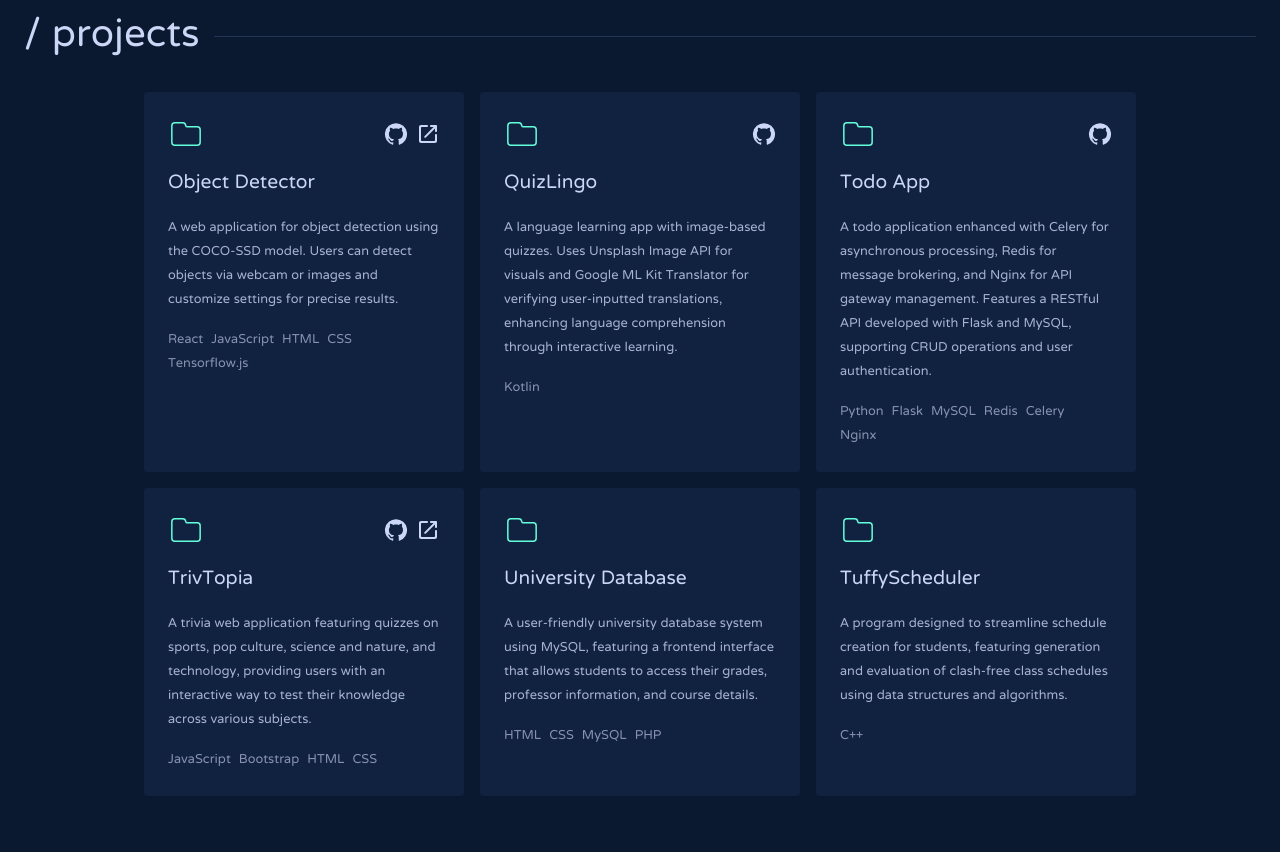
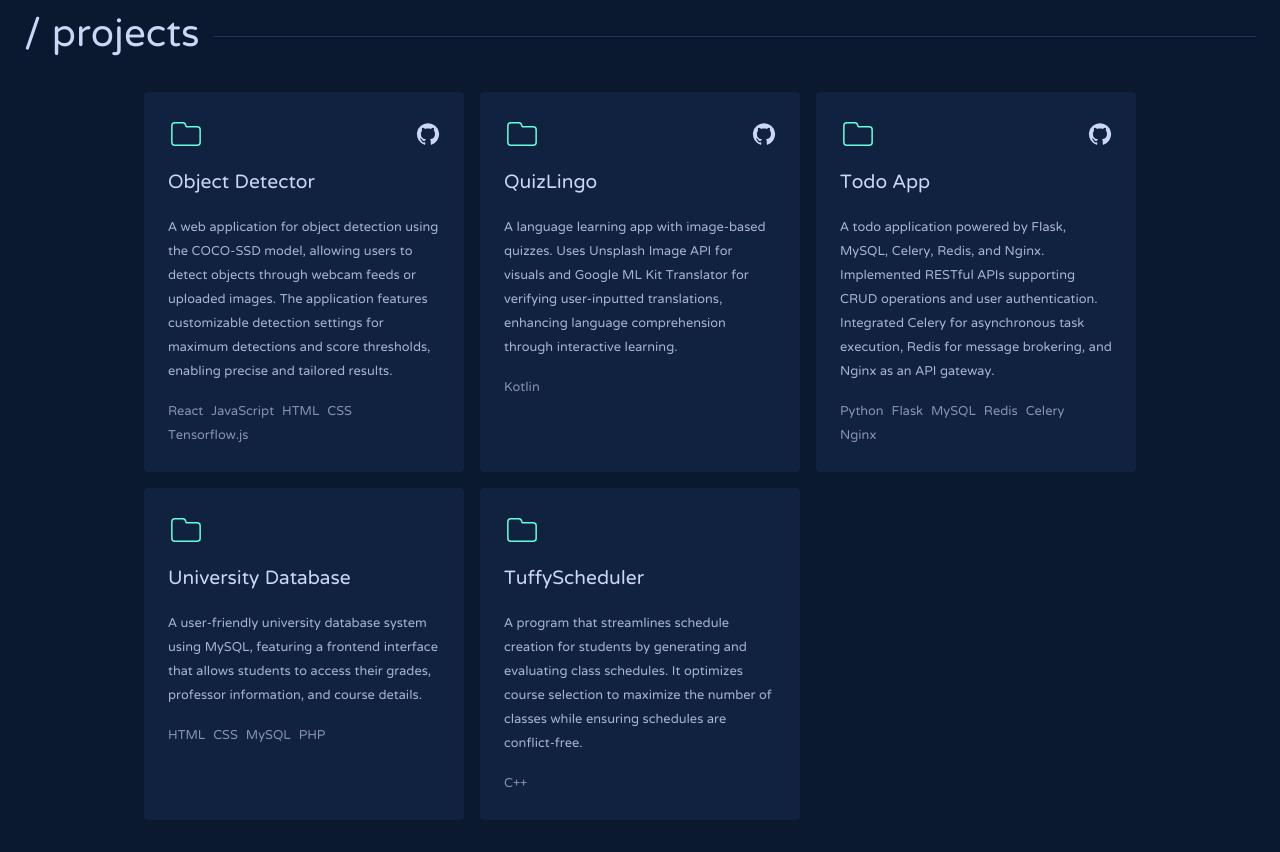
Before and after one commit to alexislayvu/portfolio, a Next.js app: page / in a window 1280 px wide. Shown: the part 1780-2632 px from the top of the page. Before the commit the page ends 2608 px from the top, so only its background shows below. Built offline with nearby package versions, Linux system fonts and the light colour scheme.

Commit message:
edit project descriptions

```diff
--- a/components/Projects.js
+++ b/components/Projects.js
@@ -7,10 +7,11 @@ const Projects = () => {
     {
       title: 'Object Detector',
       description:
-        'A web application for object detection using the COCO-SSD model. Users can detect objects via webcam or images and customize settings for precise results.',
+        'A web application for object detection using the COCO-SSD model, allowing users to detect objects through webcam feeds or uploaded images. The application features customizable detection settings for maximum detections and score thresholds, enabling precise and tailored results.',
       techStack: ['React', 'JavaScript', 'HTML', 'CSS', 'Tensorflow.js'],
       githubLink: 'https://github.com/alexislayvu/ObjectDetector',
-      projectLink: 'https://ace-object-detector.vercel.app/',
+      // projectLink: 'https://ace-object-detector.vercel.app/',
+      projectLink: null,
     },
     {
       title: 'QuizLingo',
@@ -23,19 +24,19 @@ const Projects = () => {
     {
       title: 'Todo App',
       description:
-        'A todo application enhanced with Celery for asynchronous processing, Redis for message brokering, and Nginx for API gateway management. Features a RESTful API developed with Flask and MySQL, supporting CRUD operations and user authentication.',
+        'A todo application powered by Flask, MySQL, Celery, Redis, and Nginx. Implemented RESTful APIs supporting CRUD operations and user authentication. Integrated Celery for asynchronous task execution, Redis for message brokering, and Nginx as an API gateway.',
       techStack: ['Python', 'Flask', 'MySQL', 'Redis', 'Celery', 'Nginx'],
       githubLink: 'https://github.com/alexislayvu/backend-todo-app',
       projectLink: null,
     },
-    {
-      title: 'TrivTopia',
-      description:
-        'A trivia web application featuring quizzes on sports, pop culture, science and nature, and technology, providing users with an interactive way to test their knowledge across various subjects.',
-      techStack: ['JavaScript', 'Bootstrap', 'HTML', 'CSS'],
-      githubLink: 'https://github.com/alexislayvu/trivtopia',
-      projectLink: 'https://trivtopia.vercel.app/',
-    },
+    // {
+    //   title: 'TrivTopia',
+    //   description:
+    //     'A trivia web application featuring quizzes on sports, pop culture, science and nature, and technology, providing users with an interactive way to test their knowledge across various subjects.',
+    //   techStack: ['JavaScript', 'Bootstrap', 'HTML', 'CSS'],
+    //   githubLink: 'https://github.com/alexislayvu/trivtopia',
+    //   projectLink: 'https://trivtopia.vercel.app/',
+    // },
     {
       title: 'University Database',
       description:
@@ -47,7 +48,7 @@ const Projects = () => {
     {
       title: 'TuffyScheduler',
       description:
-        'A program designed to streamline schedule creation for students, featuring generation and evaluation of clash-free class schedules using data structures and algorithms.',
+        'A program that streamlines schedule creation for students by generating and evaluating class schedules. It optimizes course selection to maximize the number of classes while ensuring schedules are conflict-free.',
       techStack: ['C++'],
       githubLink: null,
       projectLink: null,
```
